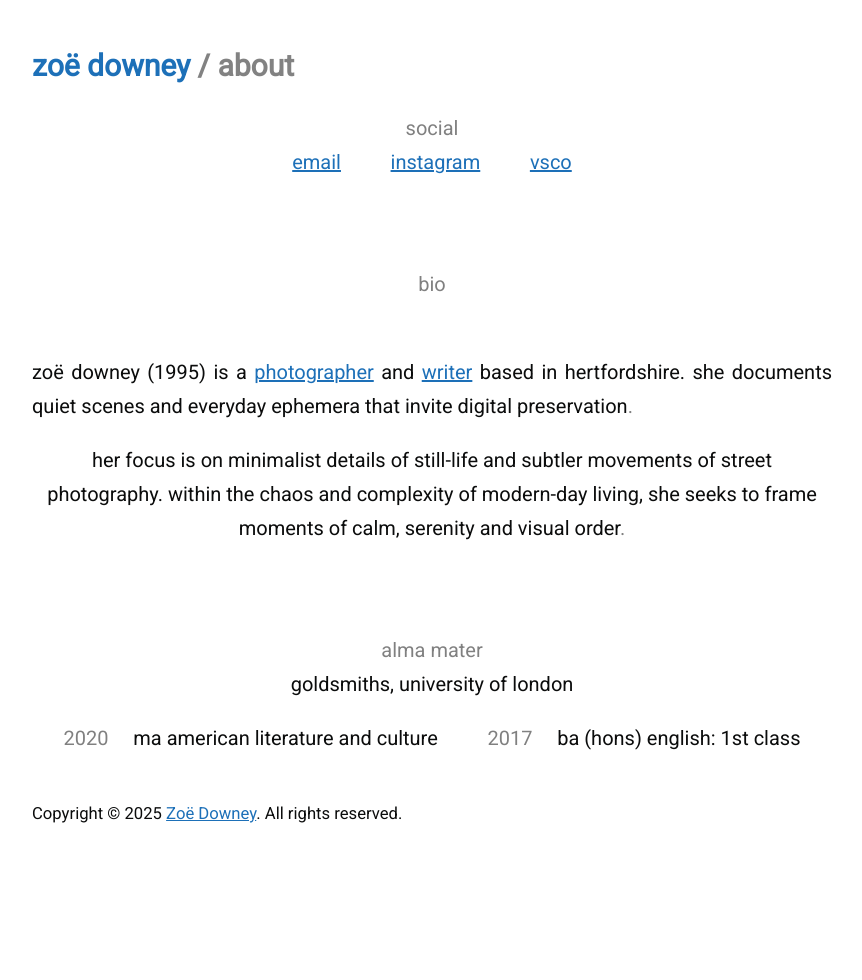
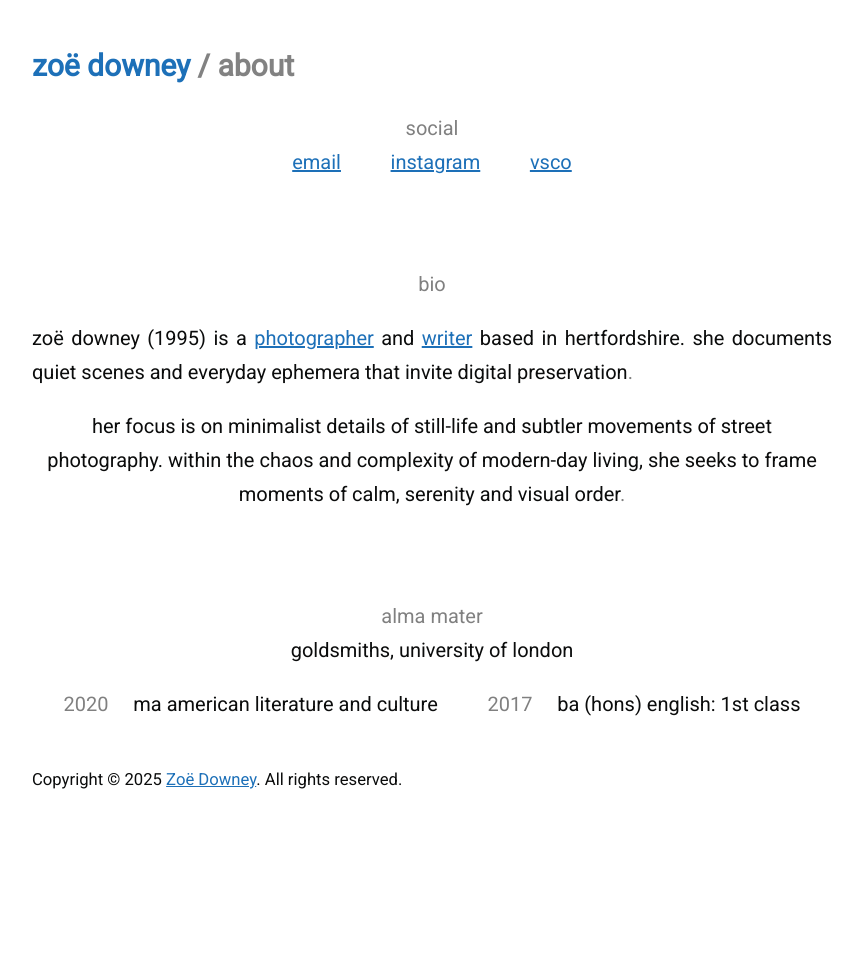
Before and after one commit to zoeurl/zoedowney.github.io, a Jekyll site: the page built from about/index.html, in a window 1280 px wide. Shown: the whole page, without its empty margins (208-1070 px from the left). Built offline with Jekyll 4.4.1, drawn with Linux system fonts in a browser that asks for light colours.

Commit message:
Update index.html

```diff
--- a/about/index.html
+++ b/about/index.html
@@ -7,7 +7,7 @@
 </p>
 <br>
 <br><font color="grey">bio</font>
-<center><br><p style="text-align: justify;">zoë downey (1995) is a <a href="https://www.zoedowney.com/photography/">photographer</a> and <a href="https://www.zoedowney.com/writing/">writer</a> based in hertfordshire. she documents quiet scenes and everyday ephemera that invite digital preservation<font color="grey">.</font></center>
+<center><p style="text-align: justify;">zoë downey (1995) is a <a href="https://www.zoedowney.com/photography/">photographer</a> and <a href="https://www.zoedowney.com/writing/">writer</a> based in hertfordshire. she documents quiet scenes and everyday ephemera that invite digital preservation<font color="grey">.</font></center>
 </p>
 her focus is on minimalist details of still-life and subtler movements of street photography. within the chaos and complexity of modern-day living, she seeks to frame moments of calm, serenity and visual order<font color="grey">.</font>
 </p>
```
